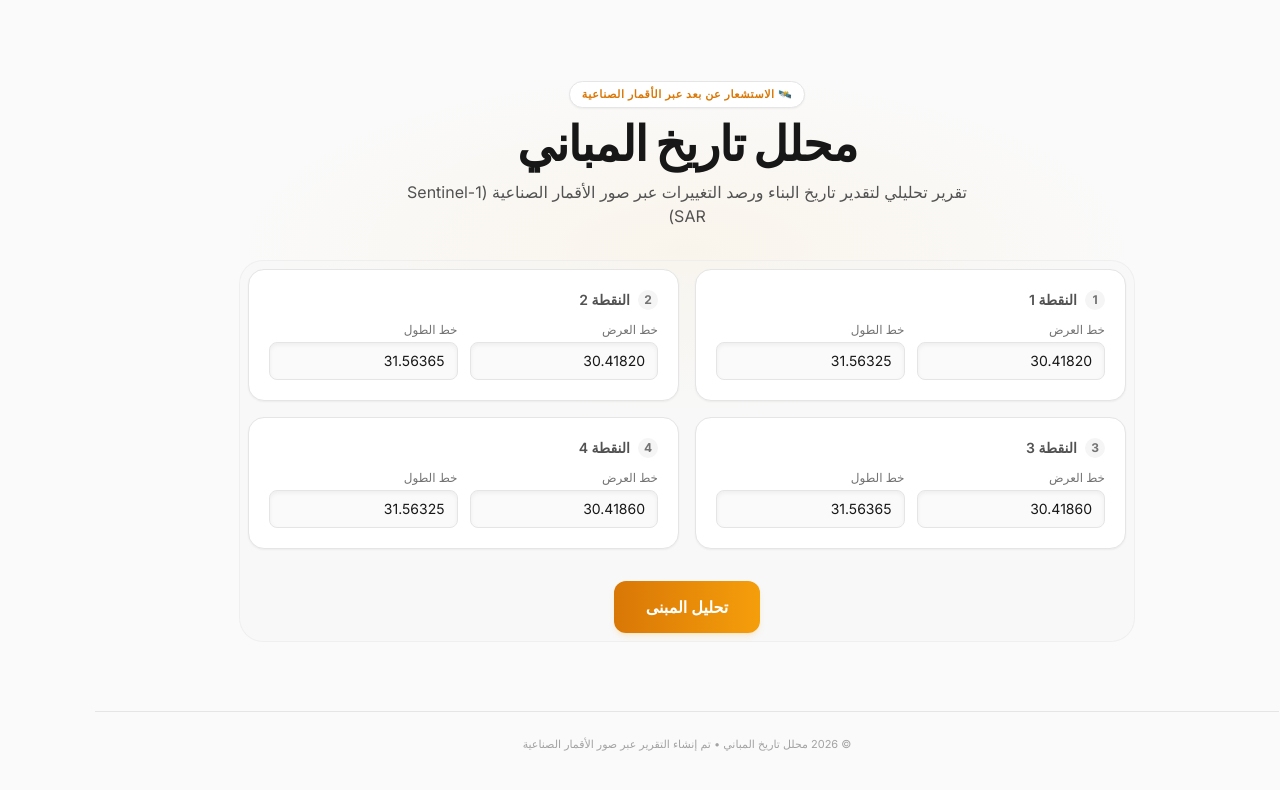
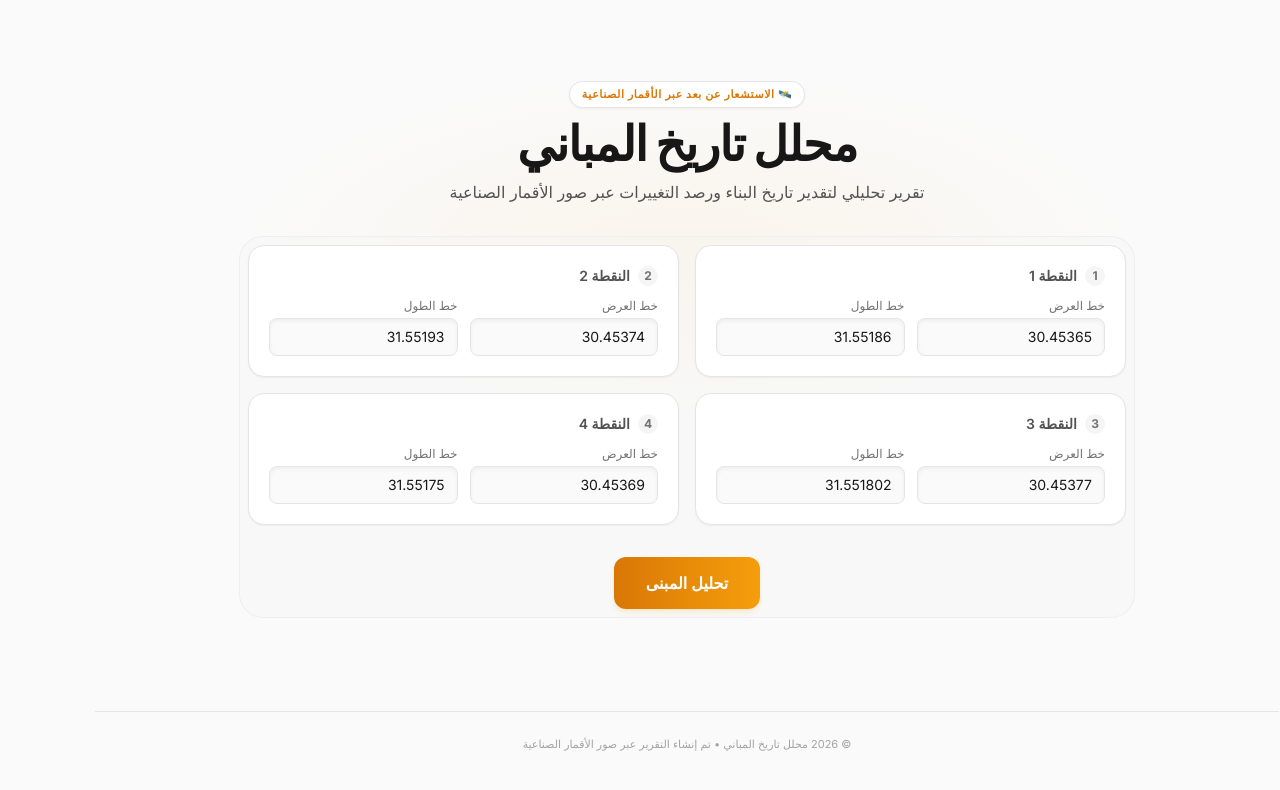
Before and after one commit to MohanedMo/google-earth-data, a Next.js app: page / in a window 1280 px wide. Shown: the top 790 px of the page. Built offline with nearby package versions, Linux system fonts and the light colour scheme.

Commit message:
feat: add coordinate input form and implement satellite imagery analysis logic

```diff
--- a/app/page.tsx
+++ b/app/page.tsx
@@ -47,7 +47,7 @@ export default function Home() {
             محلل تاريخ المباني
           </h1>
           <p className="text-sm md:text-base text-neutral-600 max-w-xl mx-auto leading-relaxed print:text-xs print:mx-0">
-            تقرير تحليلي لتقدير تاريخ البناء ورصد التغييرات عبر صور الأقمار الصناعية (Sentinel-1 SAR)
+            تقرير تحليلي لتقدير تاريخ البناء ورصد التغييرات عبر صور الأقمار الصناعية
           </p>
         </header>
 
--- a/components/CoordinateForm.tsx
+++ b/components/CoordinateForm.tsx
@@ -14,10 +14,10 @@ interface CoordinateFormProps {
 export default function CoordinateForm({ onAnalyze, isLoading }: CoordinateFormProps) {
   // Pre-populate with example coordinates having at least 5 decimal places
   const [points, setPoints] = useState<Point[]>([
-    { lat: '30.41820', lng: '31.56325' },
-    { lat: '30.41820', lng: '31.56365' },
-    { lat: '30.41860', lng: '31.56365' },
-    { lat: '30.41860', lng: '31.56325' },
+    { lat: '30.45365', lng: '31.55186' },
+    { lat: '30.45374', lng: '31.55193' },
+    { lat: '30.45377', lng: '31.551802' },
+    { lat: '30.45369', lng: '31.55175' },
   ]);
 
   const [validationError, setValidationError] = useState<string>('');
--- a/lib/building-analysis.ts
+++ b/lib/building-analysis.ts
@@ -1,6 +1,6 @@
 import { TimelineItem } from '@/types/building';
 
-// Sentinel-1 VV Backscatter thresholds (in dB)
+// Satellite Backscatter thresholds (in dB)
 export const NDBI_THRESHOLD = -10.2;
 export const STABILITY_MARGIN = 1.0;
 export const CHANGE_THRESHOLD = 1.2;
```
Also changed, not shown: 1 other file (tests, documents, lock files or other folders).
